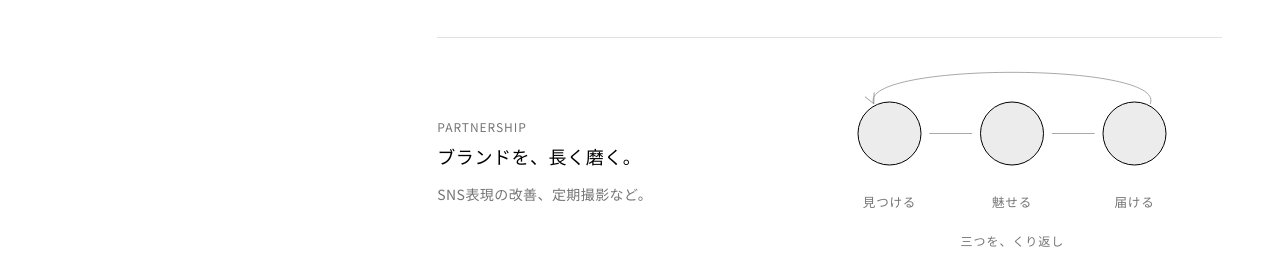
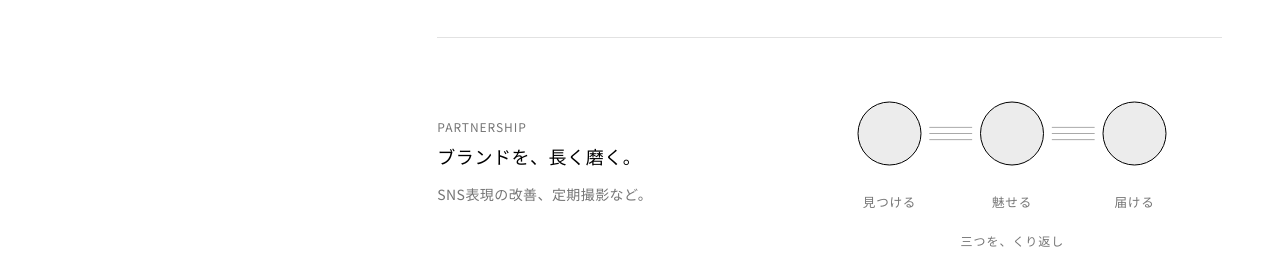
Before and after one commit to MOTIFinc/motif-site, a plain HTML site: page index.html in a window 1280 px wide. Shown: the part 9900-10171 px from the top of the page. Drawn offline with Linux system fonts and the light colour scheme.

Commit message:
HOW TO WORK:PARTNERSHIPの戻り矢印をやめ、円の間を3重の線に
Co-Authored-By: Claude Opus 5.5 <noreply@anthropic.com>

```diff
--- a/index.html
+++ b/index.html
@@ -262,7 +262,7 @@
             <h3 class="r-sub">ブランドを、<wbr>長く<wbr>磨く。</h3>
             <p class="r-body gray">SNS表現の<wbr>改善、<wbr>定期撮影など。</p>
           </div>
-          <figure class="tl-figure"><svg class="flow" viewBox="0 0 240 84" aria-hidden="true"><defs><marker id="ah" viewBox="0 0 10 10" refX="9" refY="5" markerWidth="7" markerHeight="7" markerUnits="userSpaceOnUse" orient="auto"><path d="M1,1 L9,5 L1,9"/></marker></defs><g class="on-all"><circle cx="50" cy="34" r="18"/><circle cx="120" cy="34" r="18"/><circle cx="190" cy="34" r="18"/></g><line x1="73" y1="34" x2="97" y2="34"/><line x1="143" y1="34" x2="167" y2="34"/><path class="loop" d="M199,17 C210,-7 30,-7 41,17" marker-end="url(#ah)"/><g class="lbl"><text x="50" y="76">見つける</text><text x="120" y="76">魅せる</text><text x="190" y="76">届ける</text></g></svg><figcaption class="r-note">三つを、<wbr>くり返し</figcaption></figure>
+          <figure class="tl-figure"><svg class="flow" viewBox="0 0 240 84" aria-hidden="true"><defs><marker id="ah" viewBox="0 0 10 10" refX="9" refY="5" markerWidth="7" markerHeight="7" markerUnits="userSpaceOnUse" orient="auto"><path d="M1,1 L9,5 L1,9"/></marker></defs><g class="on-all"><circle cx="50" cy="34" r="18"/><circle cx="120" cy="34" r="18"/><circle cx="190" cy="34" r="18"/></g><g class="triple"><line x1="73" y1="30.5" x2="97" y2="30.5"/><line x1="73" y1="34" x2="97" y2="34"/><line x1="73" y1="37.5" x2="97" y2="37.5"/><line x1="143" y1="30.5" x2="167" y2="30.5"/><line x1="143" y1="34" x2="167" y2="34"/><line x1="143" y1="37.5" x2="167" y2="37.5"/></g><g class="lbl"><text x="50" y="76">見つける</text><text x="120" y="76">魅せる</text><text x="190" y="76">届ける</text></g></svg><figcaption class="r-note">三つを、<wbr>くり返し</figcaption></figure>
         </div>
       </div>
     </div>
```
